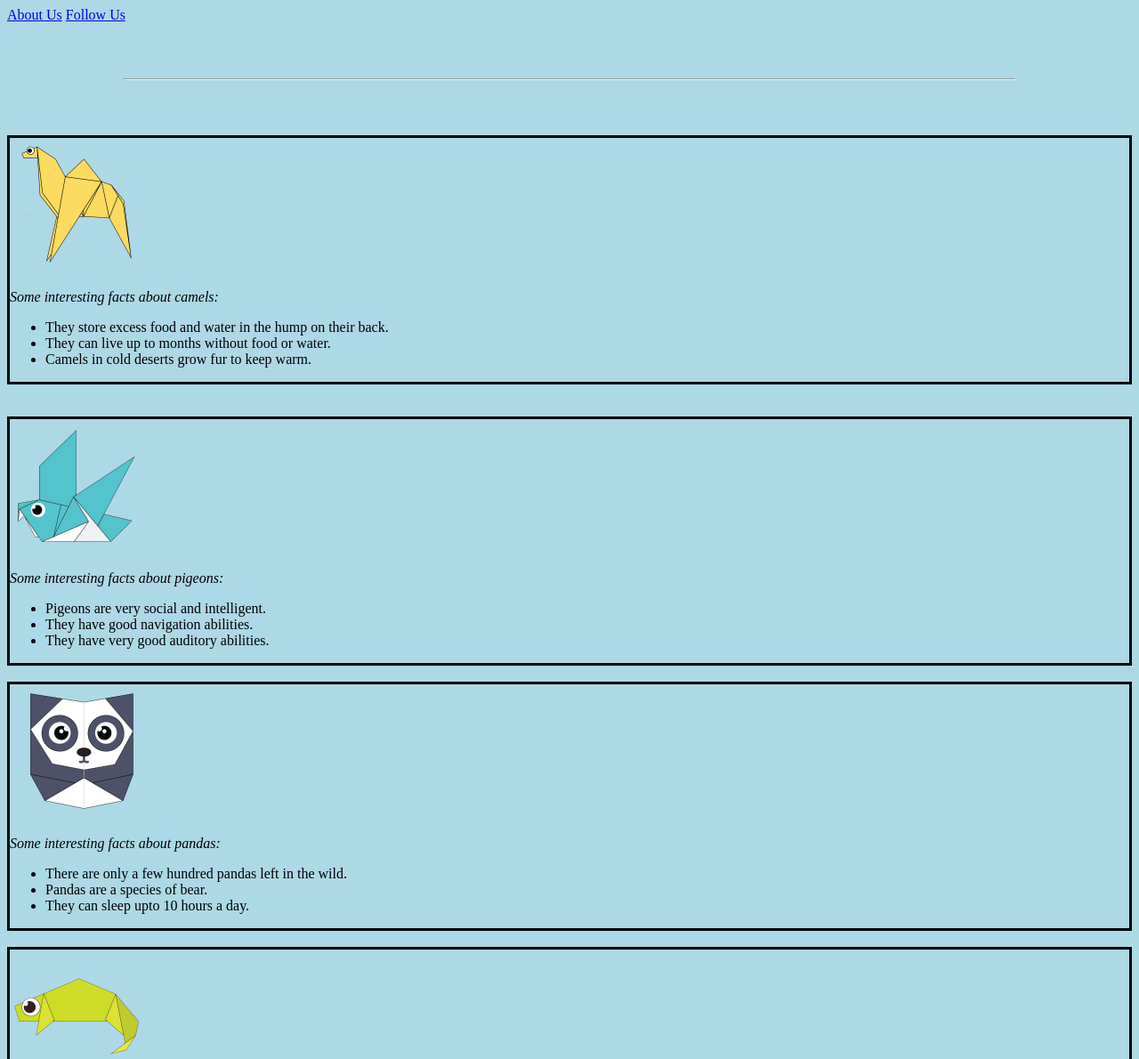
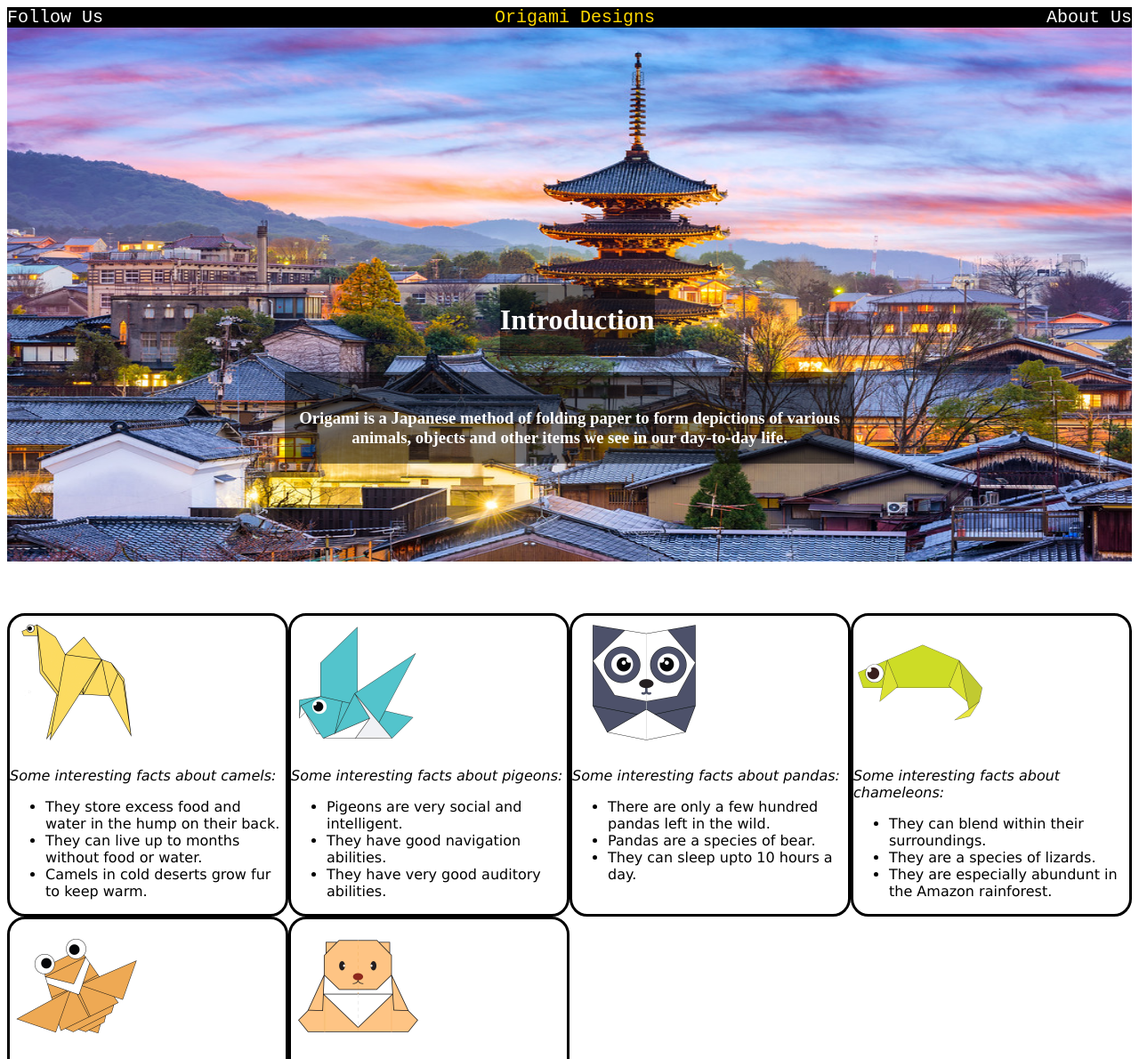
Before and after one commit to prashantsangal1/first-html-project, a plain HTML site: page index.html in a window 1280 px wide. Shown: the top 1190 px of the page at 89% size. Drawn offline with Linux system fonts and the light colour scheme.

Commit message:
Add files via upload

```diff
--- a/index.html
+++ b/index.html
@@ -1,29 +1,31 @@
 <!DOCTYPE html>
     <html>
         <head>
-            <title>Origami Designs</title>
-            <style>
-                *{background-color: lightblue}
-                .camel{border-style:solid}
-                .pigeon{border-style: solid}
-                .panda{border-style: solid}
-                .chameleon{border-style: solid}
-                .cicada{border-style: solid}
-                .teddy{border-style: solid}
-            </style>
+            <link rel="stylesheet" href= "style.css">
         </head>
         <body>
-            <a href="aboutus.html" target = "_blank">About Us</a>
-            <a href="followus.html" target = "_blank">Follow Us</a>
+            <div class = "header">
+                <div class = "menu">
+                         <div><a href="followus.html" target = "_blank">Follow Us</a></div>
+                         <div>Origami Designs</div>
+                        <div><a href="aboutus.html" target = "_blank">About Us</a></div>
+                </div>
+            </div>
+            <div class = "bodyimg">
+            <img src = "idk.jpg" height = "600px" width="100%">
+                <div class = "more">
+                    <div class = "head"> <h1> Introduction</h1></div>
+                        <div class = "intro"><h3><br>
+                             Origami is a Japanese method of folding paper to form depictions of various animals, objects and other items we see in our day-to-day life.
+                            </h3>
+                        </div>
+                </div>
+            </div>
                 <br>
                 <br>
                 <br>
-                <br>
-            <hr width=1000px>
-                <br>
-                <br>
-                <br>
-            <div class = camel>
+            <div class = grid>
+                <div class = origami>
                     <a href = "http://origami.me/camel/" target = "_blank"><img src ="camel.png" width = 150 height=150></a>
                     <p><I>Some interesting facts about camels:</I></p>
                         <ul><li>They store excess food and water in the hump on their back.</li>
@@ -32,7 +34,7 @@
                 </div>
             <br>
             <br>
-            <div class = pigeon>
+                <div class = origami>
                     <a href = "http://origami.me/pigeon/" target = "_blank"><img src ="pigeon.png" width = 150 height=150></a>
                     <p><I>Some interesting facts about pigeons:</I></p>
                         <ul>
@@ -42,7 +44,7 @@
                         </ul>
                 </div>
             <br>
-            <div class = panda>
+                <div class = origami>
                     <a href = "http://origami.me/panda/" target = "_blank"><img src ="panda.png" width = 150 height=150></a>
                     <p><I>Some interesting facts about pandas:</I></p>
                         <ul><li>There are only a few hundred pandas left in the wild.</li>
@@ -50,15 +52,15 @@
                         <li>They can sleep upto 10 hours a day.</li></ul>
                 </div>
             <br>
-            <div class = chameleon>
+                <div class = origami>
                     <a href = "http://origami.me/chameleon/" target = "_blank"><img src ="chameleon.png" width = 150 height=150></a>
                     <p><I>Some interesting facts about chameleons:</I></p>
-                    <ul><li>They can blend within their sorroundings.</li>
+                        <ul><li>They can blend within their surroundings.</li>
                         <li>They are a species of lizards.</li>
                         <li>They are especially abundunt in the Amazon rainforest.</li></ul>
                 </div>
             <br>
-            <div class = cicada>
+                <div class = origami>
                     <a href = "http://origami.me/cicada/" target = "_blank"><img src="cicada.png" width = 150 height = 150></a></a>
                     <p><I>Some interesting facts about cicadas:</I></p>
                         <ul><li>They are only awake at night.</li>
@@ -66,12 +68,13 @@
                         <li>They are eaten as cuisine in some countries.</li></ul>
                 </div>
             <br>
-            <div class = teddy>
+                <div class = origami>
                     <a href = "http://origami.me/teddy-bear/" target = "_blank"><img src="teddy.png" width = 150 height = 150></a></a>
                     <p><I>Some interesting facts about teddy bears:</I></p>
                         <ul><li>They are not real animals.</li>
                         <li>The first recorded teddy bear in history was made in 1568.</li>
                         <li>Teddy bears were originally expensive toys only affordable to royalty.</li></ul>
                 </div>
+            </div>
         </body>
     </html>
--- /dev/null
+++ b/style.css
@@ -0,0 +1,51 @@
+.grid{
+    display:flex;
+    flex-wrap: wrap;
+}
+.origami{border-style:solid;
+    border-radius: 20px;
+    background-color: white;
+    width:310px;
+    font-family: 'Lucida Sans', 'Lucida Sans Regular', 'Lucida Grande', 'Lucida Sans Unicode', Geneva, Verdana, sans-serif;
+}
+.menu{display:flex;
+            justify-content: space-between;
+            background-color: black;
+            font-size: 20px;
+            font-family:'Courier New', Courier, monospace;
+            font-weight: 200;
+            color:gold;
+            }
+.more{
+    display:flex;
+}
+.head{
+    display:flex;
+    position: absolute;
+    top: 45%;
+    left: 50%;
+    transform: translate(-45%, -50%);
+    color: rgb(255, 255, 255);
+    background-color: rgba(0, 0, 0, 0.514);
+}
+.intro{
+    display:flex;
+    position: absolute;
+    top: 60%;
+    left: 50%;
+    transform:translate(-50%, -60%);
+    color: rgb(255, 255, 255);
+    text-align: center;
+    background-color: rgba(0, 0, 0, 0.514);
+}
+a:link{
+    color: white;
+    background-color: transparent;
+    text-decoration: none;
+}
+a:visited{
+    color:greenyellow;
+}
+a:hover{
+    color:lightgreen;
+}
```
Also changed, not shown: idk.jpg (added). Lines whose indentation alone changed are shown as unchanged.
